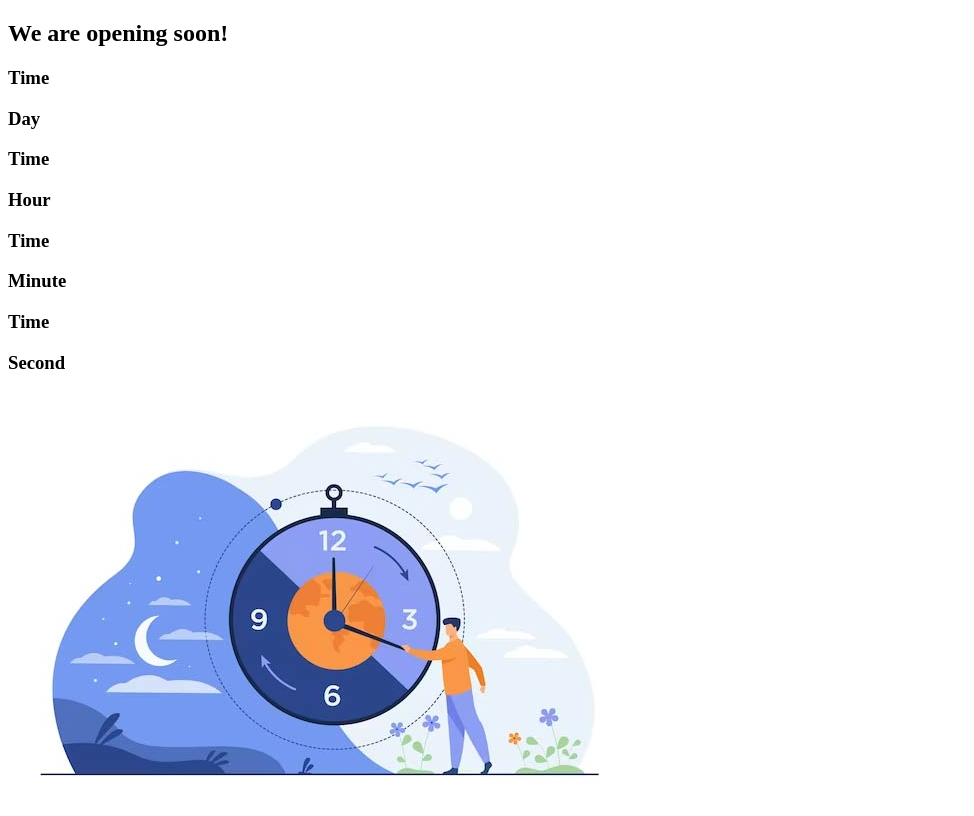
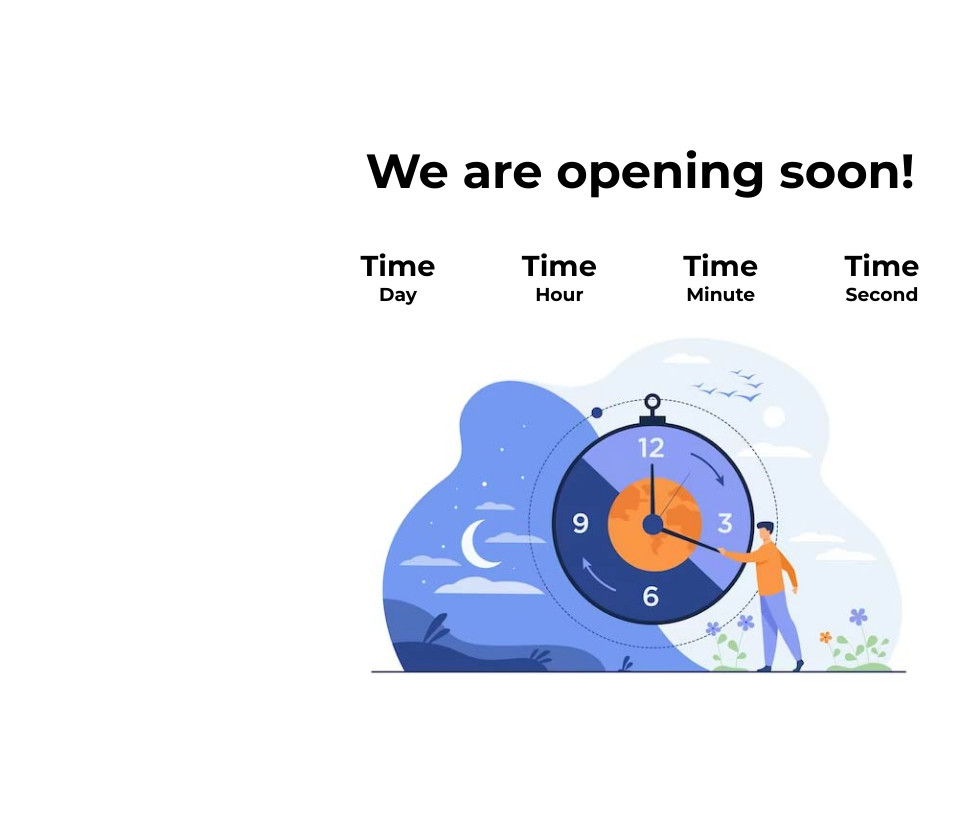
Before and after one commit to liujiani505/simple-countdown, a plain HTML site: page index.html in a window 1280 px wide. Shown: the whole page, without its empty margins (0-974 px from the left). Drawn offline with Linux system fonts and the light colour scheme.

Commit message:
finished styleing

```diff
--- a/index.html
+++ b/index.html
@@ -32,7 +32,7 @@
                 </div>
             </div>
         </div>
-        <img src="./countdown.jpg" alt="">
+        <img class="waiting" src="./countdown.jpg" alt="">
     </section>
 </body>
 </html>
--- a/style.css
+++ b/style.css
@@ -0,0 +1,36 @@
+*{
+    margin: 0;
+    padding: 0;
+    box-sizing: border-box;
+}
+
+body {
+    font-family: 'montserrat', sans-serif;
+}
+
+h2{
+    font-size: 3rem;
+    padding: 3rem;
+}
+
+.coming-soon{
+    min-height: 100vh;
+    display: flex;
+    align-items: center;
+    flex-direction: column;
+    justify-content: center;
+}
+
+.countdown{
+    display: flex;
+    justify-content: space-around;
+    text-align: center;
+}
+
+.day, .hour, .minute, .second{
+    font-size: 1.8rem;
+}
+
+.waiting{
+    height: 50vh;
+}
```
